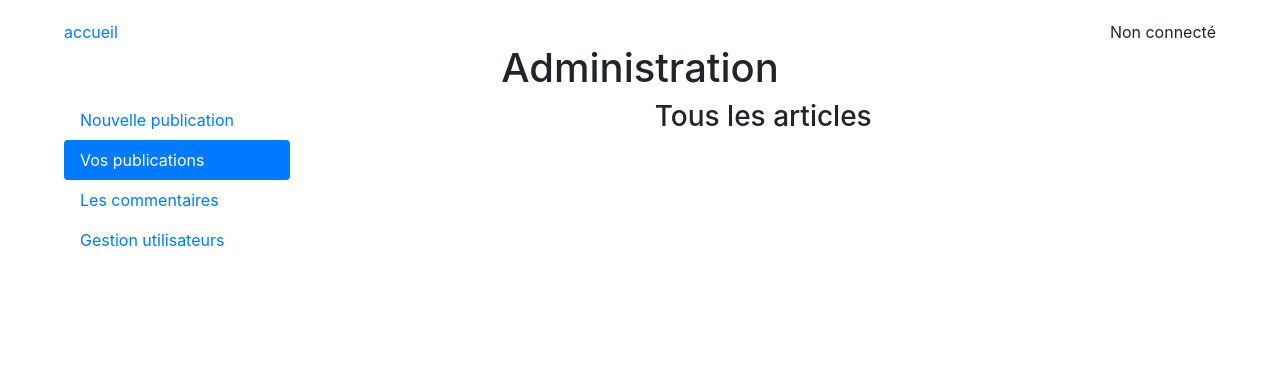
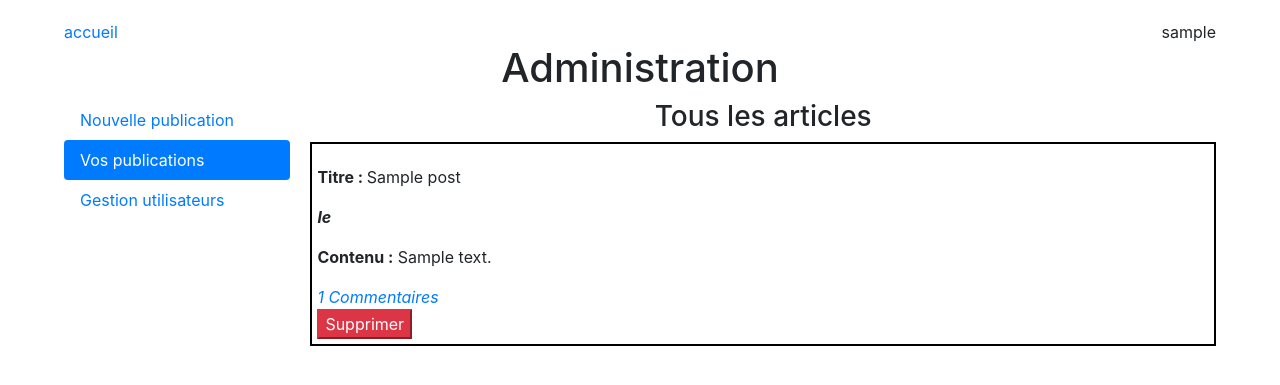
Before and after one commit to Xplosive06/blog_p4, a PHP site: page /admin_page.php in a window 1280 px wide, after a click on "Vos publications". Shown: the top 385 px of the page. Run offline with PHP 8.4, Linux system fonts and the light colour scheme; tables that the repository leaves empty or names only in its code hold one stand-in row (values such as "Sample post").

Commit message:
added users and posts in admin page, need to fix nickname bug

```diff
--- a/admin_page.php
+++ b/admin_page.php
@@ -1,4 +1,9 @@
 <?php session_start();
+
+require('model.php');
+
+$posts = getPosts();
+$users = getUsers();
 
 if(isset($_SESSION['nickname'])){ // OR isset($_SESSION['user']), if array
 $user = $_SESSION['nickname'];
@@ -36,9 +41,9 @@
 				<li class="nav-item">
 					<a class="nav-link" data-toggle="pill" href="#posts">Vos publications</a>
 				</li >
-				<li class="nav-item">
-					<a class="nav-link" data-toggle="pill" href="#comments">Les commentaires</a>
-				</li>
+<!-- 				<li class="nav-item">
+	<a class="nav-link" data-toggle="pill" href="#comments">Les commentaires</a>
+</li> -->
 				<li class="nav-item">
 					<a class="nav-link" data-toggle="pill" href="#users">Gestion utilisateurs</a>
 				</li>
@@ -63,12 +68,54 @@
 
 					<div id="posts" class="tab-pane fade">
 						<h3>Tous les articles</h3>
+						<?php
+						foreach ($posts as $key => $post) {
+
+							?>
+							<div class="bordering">
+
+							<p>
+								<p><strong>Titre : </strong><?= htmlspecialchars($post->title()); ?></p>
+								<em><strong>le</strong> <?= $post->creation_date()?></em>
+							</p>
+
+							<p><strong>Contenu :</strong>
+								<?=
+								nl2br(htmlspecialchars($post->content()));
+								?>
+							</p>
+							<em><a href="post_controller.php?id=<?= $post->id() ?>"><?=getNumberOfComments($post->id())?> Commentaires</a></em>
+							<form method="POST" action="model.php">
+
+                            <button type="submit" class="btn-danger" name="post_id" value="<?= $post->id()?>">Supprimer</button>
+                        </form>
+                    </div>
+
+						<?php } ?>
+
 					</div>
-					<div id="comments" class="tab-pane fade">
-						<h3>Tous les commentaires</h3>
-					</div>
+<!-- 					<div id="comments" class="tab-pane fade">
+	<h3>Tous les commentaires</h3>
+</div> -->
 					<div id="users" class="tab-pane fade">
 						<h3>Tous les utilisateurs</h3>
+						<?php
+						foreach ($users as $key => $user) {
+
+							?>
+							<div class="bordering">
+
+								<div class="user_bar"><div><strong>Id : </strong><?= htmlspecialchars($user->id()); ?></div>
+								<strong><?= $user->nickname()?></strong>
+								</div>
+
+							<form method="POST" action="model.php">
+
+                            <button type="submit" class="btn-danger" name="user_id" value="<?= $user->nickname()?>">Supprimer</button>
+                        </form>
+                    </div>
+
+						<?php } ?>
 					</div>
 				</div>
 
--- a/main_page.php
+++ b/main_page.php
@@ -45,10 +45,7 @@
                     </p>
                     <div class="flex-space">
                         <em><a href="post_controller.php?id=<?= $post->id() ?>">Commentaires</a></em>
-                        <form method="POST" action="main.php">
 
-                            <button type="submit" class="btn-danger" name="id_director" value="<?= $post->id()?>">Supprimer</button>
-                        </form>
                     </div>
 
                 </div>
--- a/model.php
+++ b/model.php
@@ -3,6 +3,8 @@
 require('post_model.php');
 require('comment_model.php');
 require('comment_manager.php');
+require('user.php');
+require('user_manager.php');
 
 function getPosts(){
 	$post_manager = new PostManager(dbConnect());
@@ -30,6 +32,13 @@
 	return $comments;
 }
 
+function getNumberOfComments($postId){
+	$comments = getComments($postId);
+
+	$numberOfComments = count($comments);
+	return $numberOfComments;
+}
+
 // Nouvelle fonction qui nous permet d'éviter de répéter du code
 function dbConnect()
 {
@@ -43,3 +52,27 @@
 		die('Erreur : '.$e->getMessage());
 	}
 }
+
+function getUsers(){
+	$user_manager = new UserManager(dbConnect());
+	$users = $user_manager->getList();
+
+	return $users;
+}
+
+
+if (isset($_POST['post_id'])){
+	$post_id = $_POST['post_id'];
+
+	$post_manager = new PostManager(dbConnect());
+	$post = $post_manager->get($post_id);
+	$post_manager->delete($post);
+
+	header('Location: admin_page.php');
+}else if(isset($_POST['user_nickname'])){
+	$user_nickname = $_POST['user_nickname'];
+
+	$user_manager = new UserManager(dbConnect());
+	$user = $user_manager->get($user_nickname);
+	$user_manager->delete($user);
+}
--- a/style.css
+++ b/style.css
@@ -116,3 +116,13 @@
   margin-left: 20px;
   width: 80%;
 }
+
+.bordering {
+  border: solid black 2px;
+  padding: 5px;
+}
+
+.user_bar {
+  display: flex;
+  justify-content: space-between;
+}
--- a/user_manager.php
+++ b/user_manager.php
@@ -40,7 +40,7 @@
   {
     $users = [];
 
-    $q = $this->_db->query('SELECT id, nickname, password FROM users ORDER BY creation_date');
+    $q = $this->_db->query('SELECT id, nickname, creation_date FROM users ORDER BY creation_date');
 
     while ($donnees = $q->fetch(PDO::FETCH_ASSOC))
     {
```
Also changed, not shown: main.php (+0 -9 lines).
